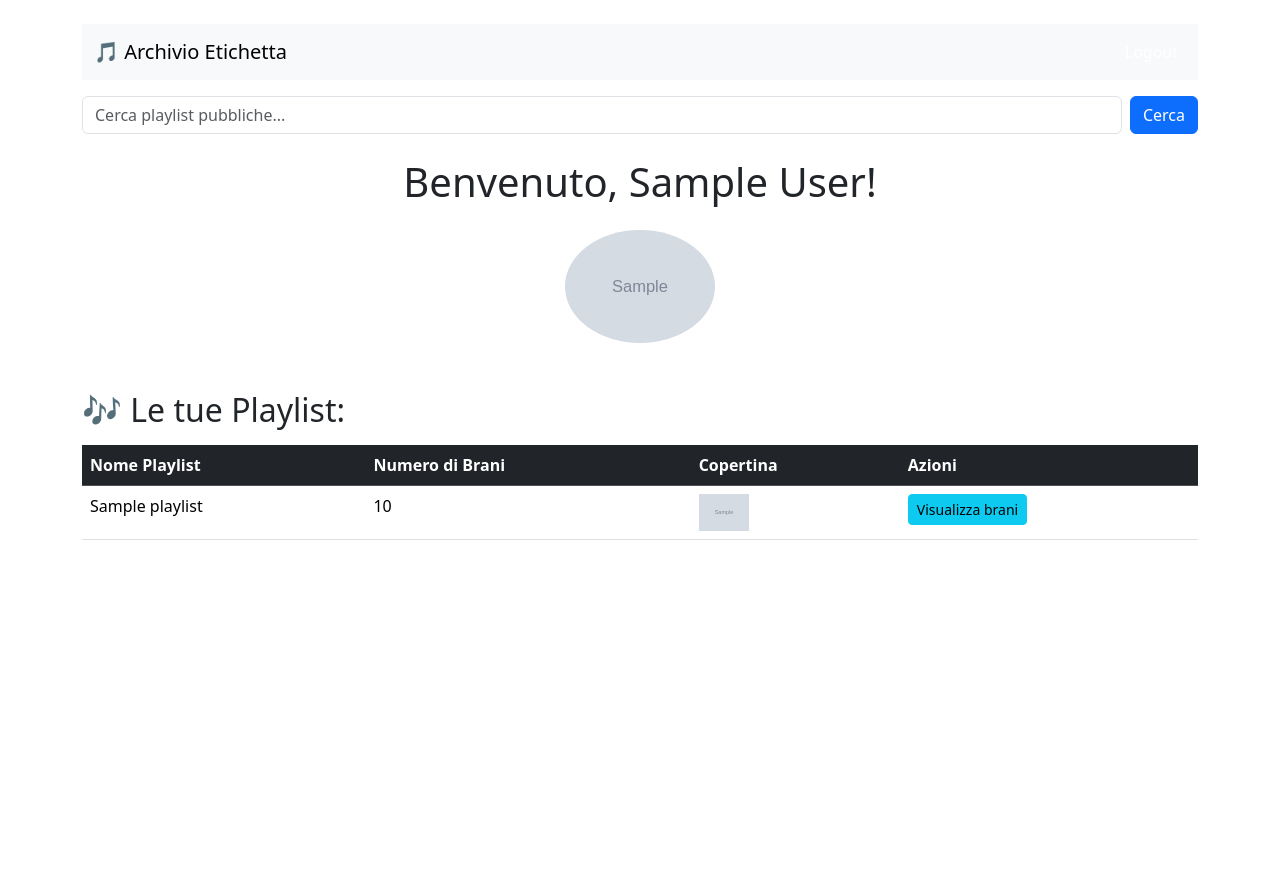
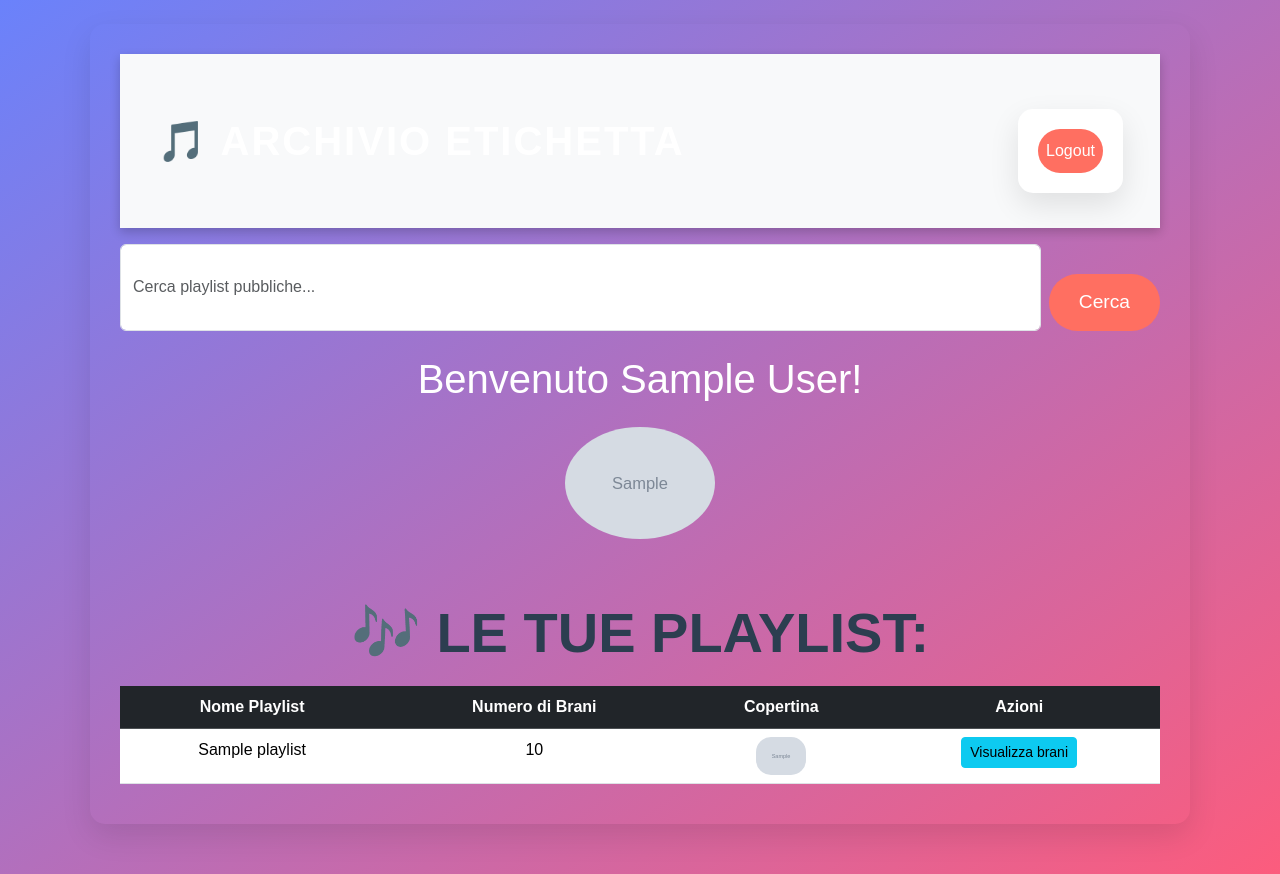
Before and after one commit to livrieri-luca/Spotify, a Flask app: template templates/home.html in a window 1280 px wide. Before the commit the page ends 540 px from the top, so only its background shows below. Run offline with Flask 3, Linux system fonts and the light colour scheme; the template is opened without the code that fills it: most values are stand-ins (such as "Sample title", 1, 10 or a date in 2020); grey boxes marked "Sample" are stand-in pictures.

Commit message:
grafica parte 1

```diff
--- a/services/spotify_oauth.py
+++ b/services/spotify_oauth.py
@@ -4,7 +4,7 @@ from spotipy.oauth2 import SpotifyOAuth, SpotifyClientCredentials
 # Configurazione credenziali Spotify
 SPOTIFY_CLIENT_ID = "200875a1e6d941bebe8d3ab86bd8dadf"
 SPOTIFY_CLIENT_SECRET = "c35e9f794b0e44baaf935f5e8638b320"
-SPOTIFY_REDIRECT_URI = "https://5000-livrieriluca-spotify-x7ibss7s0fn.ws-eu118.gitpod.io/callback"
+SPOTIFY_REDIRECT_URI = "https://5000-livrieriluca-spotify-ls4mh88j8rr.ws-eu118.gitpod.io/callback"
 SPOTIFY_SCOPE = "user-read-private user-read-email playlist-read-private"
 
 # Autenticazione con OAuth per utenti loggati
@@ -26,4 +26,4 @@ sp_public = spotipy.Spotify(auth_manager=SpotifyClientCredentials(
 def get_spotify_object(token_info=None):
     if token_info:
         return spotipy.Spotify(auth=token_info['access_token'])
-    return sp_public  # Accesso pubblico senza login
+    return sp_public  # Accesso limitato per utenti non autenticati
--- a/static/css/style.css
+++ b/static/css/style.css
@@ -0,0 +1,291 @@
+/* Impostazioni generali */
+body {
+    font-family: 'Arial', sans-serif;
+    background: linear-gradient(145deg, #6a82fb, #fc5c7d); /* Gradiente morbido e accattivante */
+    color: #fff;
+    margin: 0;
+    padding: 0;
+    line-height: 1.6;
+    box-sizing: border-box;
+    height: 100vh;
+}
+
+/* Contenitore principale */
+.container {
+    max-width: 1100px;
+    margin: 50px auto;
+    padding: 30px;
+    background-color: rgba(255, 255, 255, 0.95);
+    border-radius: 15px;
+    box-shadow: 0 12px 30px rgba(0, 0, 0, 0.1);
+    overflow: hidden;
+}
+
+/* Navbar */
+.navbar {
+    background-color: #2c3e50;
+    padding: 15px 25px;
+    position: sticky;
+    top: 0;
+    z-index: 1000;
+    box-shadow: 0 4px 10px rgba(0, 0, 0, 0.2);
+}
+
+/* Branding della navbar */
+.navbar .navbar-brand {
+    color: #fff;
+    font-size: 2.5rem;
+    font-weight: bold;
+    letter-spacing: 2px;
+    text-transform: uppercase;
+    transition: color 0.3s ease;
+}
+
+.navbar .navbar-brand:hover {
+    color: #ff6f61;
+}
+
+/* Link nella navbar */
+.navbar .nav-link {
+    color: #fff;
+    font-size: 1.1rem;
+    padding: 10px 20px;
+    transition: color 0.3s ease;
+}
+
+.navbar .nav-link:hover {
+    color: #ff6f61;
+}
+
+/* Pulsante danger */
+.navbar .btn-danger {
+    background-color: #ff6f61;
+    border: none;
+    padding: 10px 20px;
+    border-radius: 30px;
+    font-size: 1rem;
+    transition: background-color 0.3s ease, transform 0.2s ease;
+}
+
+.navbar .btn-danger:hover {
+    background-color: #e04b58;
+    transform: translateY(-3px);
+}
+
+/* Barra di ricerca */
+.search-container {
+    display: flex;
+    justify-content: center;
+    margin-top: 30px;
+}
+
+.search-container input {
+    padding: 12px;
+    font-size: 1.1rem;
+    border-radius: 25px;
+    border: none;
+    width: 100%;
+    max-width: 550px;
+    box-shadow: 0 4px 10px rgba(0, 0, 0, 0.1);
+}
+
+.search-container button {
+    padding: 12px;
+    margin-left: 10px;
+    background-color: #ff6f61;
+    border: none;
+    border-radius: 50%;
+    font-size: 1.5rem;
+    color: #fff;
+    transition: background-color 0.3s ease;
+}
+
+.search-container button:hover {
+    background-color: #e04b58;
+}
+
+/* Titolo principale */
+h2 {
+    font-size: 3.5rem;
+    font-weight: 600;
+    color: #2c3e50;
+    text-align: center;
+    text-transform: uppercase;
+    margin-top: 60px;
+    margin-bottom: 20px;
+}
+
+/* Paragrafi */
+p {
+    font-size: 1.1rem;
+    color: #2c3e50;
+    line-height: 1.8;
+    margin-top: 15px;
+    text-align: center;
+}
+
+/* Immagini */
+img {
+    border-radius: 15px;
+    transition: transform 0.3s ease, box-shadow 0.3s ease;
+    max-width: 100%;
+    object-fit: cover;
+}
+
+img:hover {
+    transform: scale(1.05);
+    box-shadow: 0 15px 35px rgba(0, 0, 0, 0.2);
+}
+
+/* Pulsanti principali */
+.btn-primary {
+    background-color: #ff6f61;
+    border-radius: 30px;
+    padding: 14px 30px;
+    font-size: 1.2rem;
+    border: none;
+    margin-top: 30px;
+    transition: background-color 0.3s ease, transform 0.2s ease;
+}
+
+.btn-primary:hover {
+    background-color: #e04b58;
+    transform: translateY(-3px);
+}
+
+/* Layout Playlist e Track */
+table {
+    width: 100%;
+    margin-top: 40px;
+    border-radius: 10px;
+    border-collapse: collapse;
+}
+
+table th, table td {
+    padding: 18px;
+    text-align: center;
+    font-size: 1rem;
+}
+
+table th {
+    background-color: #2c3e50;
+    color: #fff;
+    font-weight: 600;
+}
+
+table tr:hover {
+    background-color: #f5f5f5;
+}
+
+table td a {
+    background-color: #27ae60;
+    border-radius: 20px;
+    color: #fff;
+    padding: 12px 25px;
+    text-decoration: none;
+    transition: background-color 0.3s ease, transform 0.3s ease;
+}
+
+table td a:hover {
+    background-color: #1e8449;
+    transform: translateY(-3px);
+}
+
+/* Layout risultati ricerca */
+ul {
+    list-style-type: none;
+    padding: 0;
+    margin-top: 40px;
+}
+
+ul li {
+    display: flex;
+    align-items: center;
+    background-color: #fff;
+    border-radius: 15px;
+    margin-bottom: 20px;
+    padding: 20px;
+    box-shadow: 0 12px 30px rgba(0, 0, 0, 0.1);
+    transition: background-color 0.3s ease, transform 0.3s ease;
+}
+
+ul li:hover {
+    background-color: #f9f9f9;
+    transform: translateY(-3px);
+}
+
+ul li img {
+    max-width: 150px;
+    margin-right: 25px;
+    border-radius: 10px;
+}
+
+ul li strong {
+    font-size: 1.5rem;
+    color: #2c3e50;
+    flex-grow: 1;
+}
+
+/* Dettagli brano */
+.track-details-container {
+    background-color: #fff;
+    border-radius: 25px;
+    padding: 40px;
+    box-shadow: 0 12px 30px rgba(0, 0, 0, 0.1);
+    margin-top: 40px;
+    transition: box-shadow 0.3s ease;
+}
+
+.track-details-container:hover {
+    box-shadow: 0 12px 40px rgba(0, 0, 0, 0.2);
+}
+
+.track-details-container h2,
+.track-details-container p {
+    text-align: center;
+    margin-bottom: 20px;
+}
+
+.track-details-container img {
+    max-width: 250px;
+    margin: 20px 0;
+}
+
+/* Playlist */
+.playlist-item {
+    display: flex;
+    align-items: center;
+    justify-content: space-between;
+    padding: 18px;
+    background-color: #fff;
+    border-radius: 20px;
+    margin-top: 30px;
+    box-shadow: 0 12px 25px rgba(0, 0, 0, 0.1);
+    transition: background-color 0.3s ease, transform 0.3s ease;
+}
+
+.playlist-item:hover {
+    background-color: #f8f9f9;
+    transform: translateY(-3px);
+}
+
+.playlist-item img {
+    max-width: 70px;
+    border-radius: 10px;
+    margin-right: 20px;
+}
+
+.playlist-item h4 {
+    font-size: 1.4rem;
+    color: #2c3e50;
+}
+
+.playlist-item a {
+    color: #2980b9;
+    text-decoration: none;
+    transition: color 0.3s ease;
+}
+
+.playlist-item a:hover {
+    color: #1f618d;
+}
--- a/templates/home.html
+++ b/templates/home.html
@@ -5,6 +5,9 @@
     <meta name="viewport" content="width=device-width, initial-scale=1.0">
     <title>Archivio Musicale - Profilo Utente</title>
     <link href="https://cdn.jsdelivr.net/npm/bootstrap@5.3.0-alpha1/dist/css/bootstrap.min.css" rel="stylesheet">
+    <link href="{{ url_for('static', filename='css/style.css') }}" rel="stylesheet">
+
+
 </head>
 <body class="container mt-4">
 
@@ -33,7 +36,7 @@
 
     <!-- Benvenuto utente -->
     <div class="mt-4 text-center">
-        <h1>Benvenuto, {{ user_info['display_name'] }}!</h1>
+        <h1>Benvenuto {{ user_info['display_name'] }}!</h1>
         {% if user_info['images'] %}
             <img src="{{ user_info['images'][0]['url'] }}" class="rounded-circle mt-3" width="150" alt="Immagine profilo">
         {% endif %}
--- a/templates/playlist_tracks.html
+++ b/templates/playlist_tracks.html
@@ -5,6 +5,8 @@
     <meta name="viewport" content="width=device-width, initial-scale=1.0">
     <title>Archivio Musicale - Brani della Playlist</title>
     <link href="https://cdn.jsdelivr.net/npm/bootstrap@5.3.0-alpha1/dist/css/bootstrap.min.css" rel="stylesheet">
+    <link href="{{ url_for('static', filename='css/style.css') }}" rel="stylesheet">
+
 </head>
 <body>
     <div class="container mt-5">
--- a/templates/search.html
+++ b/templates/search.html
@@ -3,6 +3,8 @@
 <head>
     <meta charset="UTF-8">
     <meta name="viewport" content="width=device-width, initial-scale=1.0">
+    <link href="{{ url_for('static', filename='css/style.css') }}" rel="stylesheet">
+
     <title>Risultati Ricerca</title>
 </head>
 <body>
--- a/templates/track_details.html
+++ b/templates/track_details.html
@@ -5,6 +5,8 @@
     <meta name="viewport" content="width=device-width, initial-scale=1.0">
     <title>Dettagli Brano</title>
     <link href="https://cdn.jsdelivr.net/npm/bootstrap@5.3.0-alpha1/dist/css/bootstrap.min.css" rel="stylesheet">
+    <link href="{{ url_for('static', filename='css/style.css') }}" rel="stylesheet">
+
 </head>
 <body>
     <div class="container mt-5">
```
Also changed, not shown: 1 other file.
